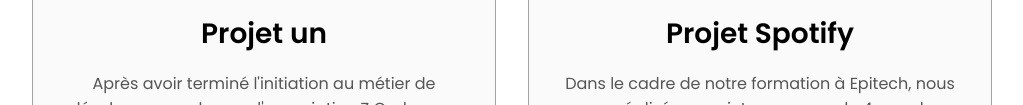
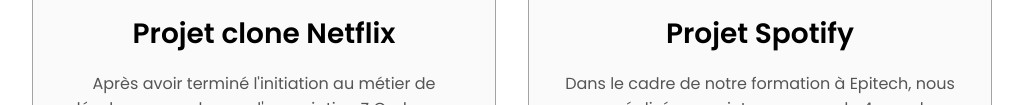
Before and after one commit to Eamd224/PorfolioElhadj, a plain HTML site: page index.html in a window 1280 px wide. Shown: the part 2900-3005 px from the top of the page, without its empty margins (128-1151 px from the left). Drawn offline with Linux system fonts and the light colour scheme.

Commit message:
version beta

```diff
--- a/index.html
+++ b/index.html
@@ -236,7 +236,7 @@
           <div class="article-container">
             <img src="./assets/netflixClone.png" alt="Projet 1" class="project-img" />
           </div>
-          <h2 class="experience-sub-title project-title">Projet un</h2>
+          <h2 class="experience-sub-title project-title">Projet clone Netflix</h2>
           <p>Après avoir terminé l'initiation au métier de développeur web avec l'association Z Code pour Emploi, j'ai
             réalisé un projet personnel pour mettre en pratique les compétences acquises. En six semaines, à raison de
             trois jours par semaine, nous avons découvert les bases du développement web, principalement le HTML et le
```
Also changed, not shown: assets/checkmark.png (deleted), 3 other files.
